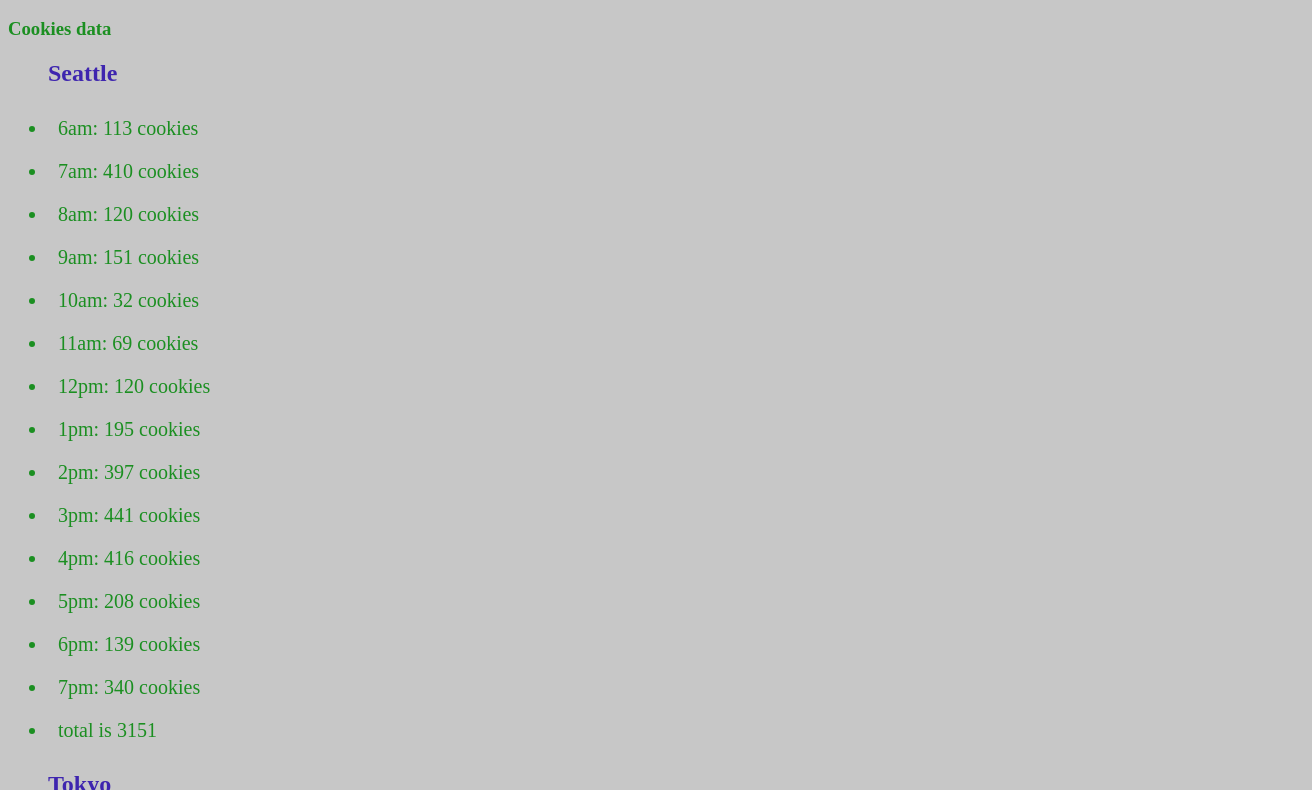
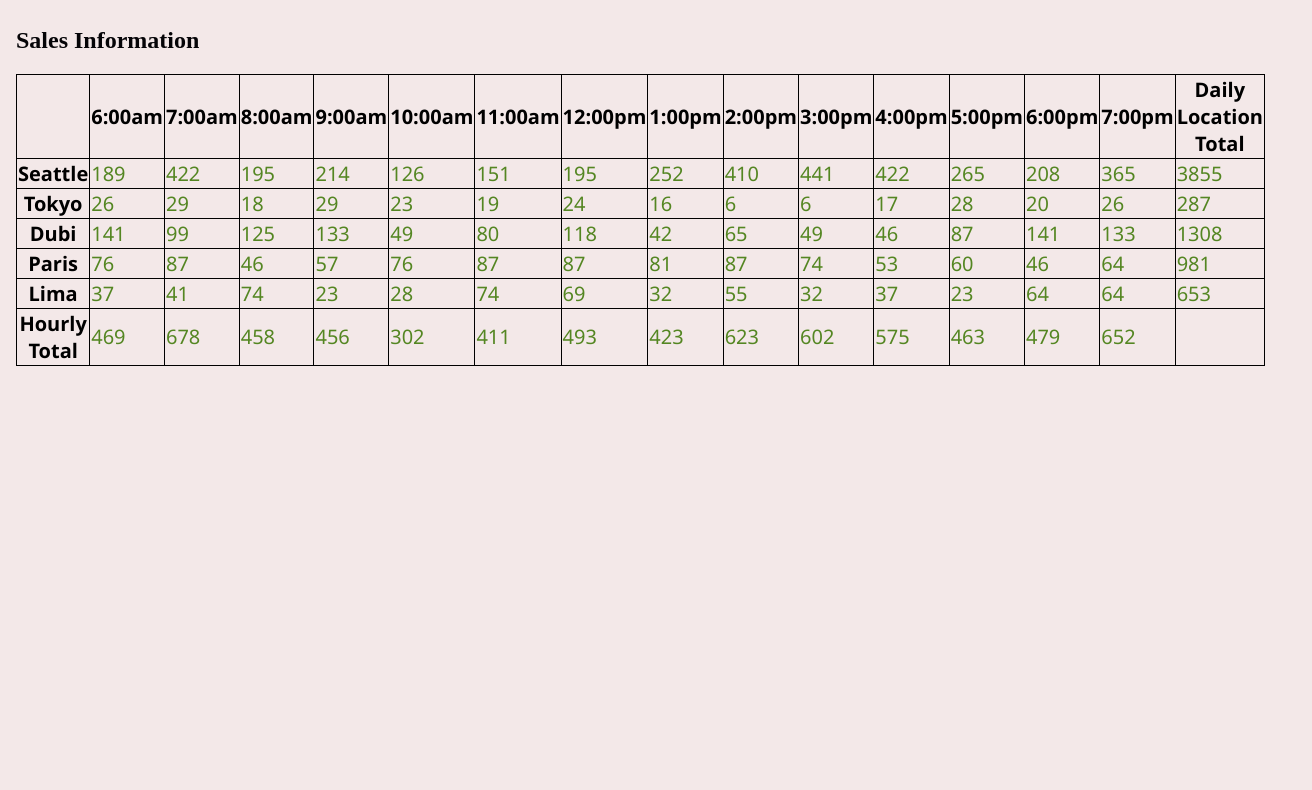
Before and after one commit to mmeqbel/cookie-stand, a plain HTML site: page sales.html in a window 1280 px wide. Shown: the part 89-879 px from the top of the page, 1312 px wide, since content can reach past the window. After the commit the page ends 800 px from the top, so only its background shows below. Drawn offline with Linux system fonts and the light colour scheme.

Commit message:
constructor+table

```diff
--- a/app.js
+++ b/app.js
@@ -1,87 +1,161 @@
 'use strict'
+function Store(n, mHC, mxHC, cC) {  //contructor to create Store Object
+    this.name = n;
+    this.minHourlyCust = mHC;
+    this.maxHourlyCust = mxHC;
+    this.avgCookieCust = cC;
+    this.cookiesPerHour = [];
+    this.totalCookies;
+}
+
+Store.prototype.setcookiesPerHour = function (cookiesPerHour) {
+    this.cookiesPerHour = cookiesPerHour;
+}
+Store.prototype.getTotalCookies = function () {
+    var total = 0;
+    for (var i = 0; i < this.cookiesPerHour.length; i++) {
+        total += this.cookiesPerHour[i];
+    }
+    return total;
+}
+
+//creating five Stores
+var seattle = new Store("Seattle", 20, 70, 6.3);
+var tokyo = new Store("Tokyo", 3, 24, 1.2);
+var dubai = new Store("Dubi", 11, 38, 3.8);
+var paris = new Store("Paris", 20, 38, 2.3);
+var lima = new Store("Lima", 2, 16, 4.6);
+
+
+//put the five stores together
+var locations = [seattle, tokyo, dubai, paris, lima];
+
+
+// set-up DOM for to be render
+var root = document.getElementById("cookiesData");//get the root element
+var h2 = document.createElement("h2");//set headline
+h2.textContent = 'Sales Information';
+root.append(h2);// append headline to the root
+var table = document.createElement("table");        //create the table
+table.append(getFirstRow()); //create then append the first row
+
+
+
+for (var i = 0; i < locations.length; i++) {    // loop through stores
+    cookies(locations[i]);//compute cookies per hour for each store by use cookies function
+    render(locations[i]);//render each store
+}//end for
+
+table.append(getLastRow(locations)); //create then append the last row
+root.append(table);
+
+
+
+
+
+
+
+
+function render(store) {
+    var row = document.createElement("tr");     //create row for each store
+    var cookiesPerHour = store.cookiesPerHour;    //get the cookies per hour array
+
+    for (var i = 0; i < cookiesPerHour.length; i++) {   //loop through cookies per hour
+
+        if (i == 0) {   //the first cell will hold the store name
+            var rowName = document.createElement("th");
+            rowName.textContent = store.name;
+            row.append(rowName);
+        }//end if
+
+        var data = document.createElement("td");        //create table data to hold the cookiesPerHour
+        data.textContent = cookiesPerHour[i];
+        row.append(data);
+
+    }//end for
+
+    var dailyTotal = document.createElement("td");     //the last cell will hold the totalCookies
+    dailyTotal.textContent = store.getTotalCookies();
+    row.append(dailyTotal);
+    table.append(row);//append row
+
+}//end func
+
+function getLastRow(locations) {
+    var numberOfDataCell = locations[0].cookiesPerHour.length;
+
+    var tr = document.createElement("tr");
+    var th = document.createElement("th");
+    th.textContent = "Hourly Total";
+    tr.append(th);
+
+    for (var i = 0; i < numberOfDataCell; i++) {
+        var total = 0;
+        var data = document.createElement("td");
+        for (var j = 0; j < locations.length; j++) {
+            total += locations[j].cookiesPerHour[i];
+        }
+        console.log(total);
+        data.textContent = total;
+        tr.append(data)
+    }
+    var emptyCell = document.createElement("td");
+    emptyCell.textContent = "";
+    tr.append(emptyCell);
+
+    return tr;
+}
+/**
+ * function getTable with  return  header on the sales table
+ */
+
+function getFirstRow() {
+    var tableRow = document.createElement("tr");
+    var emptyCell = document.createElement("th");
+    emptyCell.textContent = "";
+    tableRow.append(emptyCell);
+
+    for (var i = 6; i <= 19; i++) {//loop through time
+        var tableHeader = document.createElement("th");
+        tableHeader.textContent = (getBase12Timing(i));
+        tableRow.append(tableHeader);
+    }
+    //last cell for daily total (in each object)
+    var lastHeader = document.createElement("th");
+    lastHeader.textContent = "Daily Location Total";
+    tableRow.append(lastHeader);
+    return tableRow;
+}
+function getBase12Timing(i) {
+    var sign = 'am';
+    if (i >= 12) sign = 'pm';
+    if (i > 12) return i - 12 + ":00" + sign;
+    else return i + ":00" + sign;
+}
+
+/*
+function cookies sotre the computed cookies per hor for each store and store them in the object
+*/
+
+function cookies(obj) {
+    var cookiesPerHour = []
+    for (var i = 6; i <= 19; i++) {
+        var computedCookies =
+            getComputedCookies(
+                getRandomIntInclusive(obj.minHourlyCust, obj.maxHourlyCust),
+                obj.avgCookieCust);
+        cookiesPerHour[i - 6] = computedCookies;
+    }//end for
+    obj.setcookiesPerHour(cookiesPerHour);
+}//end cookies
+
+//function to compute cookies per hour
+function getComputedCookies(hourlyCust, avgCookie) {
+    return Math.round(hourlyCust * avgCookie);
+}//end fun
 
 function getRandomIntInclusive(min, max) {
     min = Math.ceil(min);
     max = Math.floor(max);
     return Math.floor(Math.random() * (max - min + 1) + min); //The maximum is inclusive and the minimum is inclusive
 }
-
-var seattle = {
-    name:"Seattle",
-    minHourlyCust: 20,
-    maxHourlyCust: 70,
-    avgCookieCust: 6.3,
-    result:[],
-
-}
-var tokyo = {
-    name:"Tokyo",
-    minHourlyCust: 3,
-    maxHourlyCust: 24,
-    avgCookieCust: 1.2,
-    result:[],
-}
-var dubai = {
-    name: "Dubi",
-    minHourlyCust: 11,
-    maxHourlyCust: 38,
-    avgCookieCust: 3.8,
-    result:[],
-}
-var paris = {
-    name:"Paris",
-    minHourlyCust: 20,
-    maxHourlyCust: 38,
-    avgCookieCust: 2.3,
-    result:[],
-}
-var lima = {
-    name:"Lima",
-    minHourlyCust: 2,
-    maxHourlyCust: 16,
-    avgCookieCust: 4.6,
-    result:[],
-}
- var locations = [seattle,tokyo,dubai,paris,lima];
-
- for(var i=0;i<locations.length;i++){
-     cookies(locations[i]);
- }//end for
-
-
-
- function cookies(obj){
-     var totalCookies=0;//stored at the last index of result array
-     var purshasedCookie=[]
-     var time='am'
-    for (var i=6;i<=19;i++){
-        var timing = i <=12? i:i-12;// convert 24 base to 12 base
-        if(timing>=12)time='pm';
-        var computedCookies=getComputedCookies(getRandomIntInclusive(5,70),obj.avgCookieCust);
-        totalCookies+=computedCookies;
-        purshasedCookie[i-6]=timing+time+": "+computedCookies+" cookies";
-    }//end for
-    purshasedCookie[purshasedCookie.length]="total is "+totalCookies;
-    obj.result=purshasedCookie;
- }//end cookies
-
- function getComputedCookies(hourlyCust,avgCookie){
-    return Math.round(hourlyCust*avgCookie);
- }//end fun
-
- for(var i=0;i<locations.length;i++){
-    displayAmoutOfCookies(locations[i]);
-}//end for
- function displayAmoutOfCookies(obj){
-     var root=document.getElementById("cookiesData");
-
-     var ul=document.createElement('ul');
-     ul.innerHTML="<h2>"+obj.name+"</h2>";
-     for(var i=0;i<obj.result.length;i++){
-        var li=document.createElement('li');
-        li.textContent=obj.result[i];
-
-        ul.append(li);
-     }//end for
-     root.append(ul);
- }//end func
--- a/sales.html
+++ b/sales.html
@@ -18,7 +18,6 @@
     </header>
     <main>
         <article id="cookiesData">
-            <h3>Cookies data </h3>
         </article>
     </main>
     <footer>
--- a/style.css
+++ b/style.css
@@ -1,10 +1,16 @@
 body {
-    background-color: #c7c7c7;
+    background-color: #f3e8e8;
+    margin: 0;
+    width: 100%;
+    height: 100%;
 }
 .navigation-bar {
     width: 100%;  /* i'm assuming full width */
     height: 80px;
     background-color: #ffffff;
+    padding-left: 16px;
+    padding-right: 16px;
+
 }
 .logo {
     width: 150px;
@@ -40,9 +46,21 @@
     text-decoration:none;
     cursor:pointer;
 }
-article {
-color: rgb(27, 143, 33);
+article{
+    padding: 16px;
 }
+
 article h2{
-    color: rgb(62, 37, 175);
+    color: rgb(5, 4, 7);
 }
+table,th {
+    font-size:20px;
+    font-family:'Segoe UI', Tahoma, Geneva, Verdana, sans-serif;
+    border-collapse: collapse;
+    border: 1px solid black;
+  }
+td {
+    border: 1px solid black;
+    font-family:'Segoe UI', Tahoma, Geneva, Verdana, sans-serif;
+    color: rgb(84, 134, 34);
+}
```
